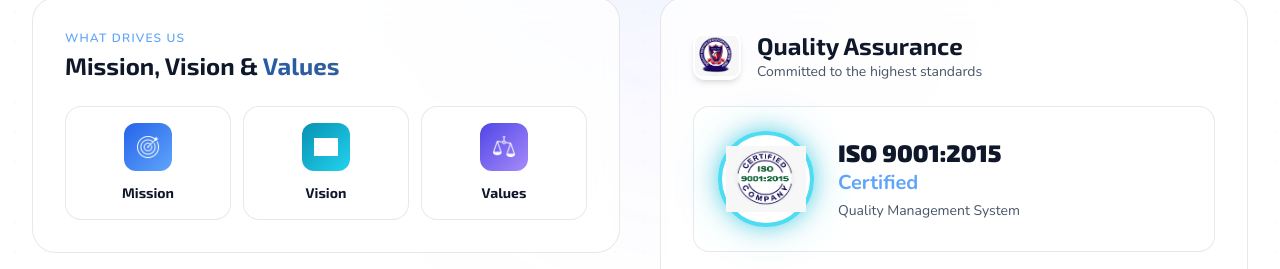
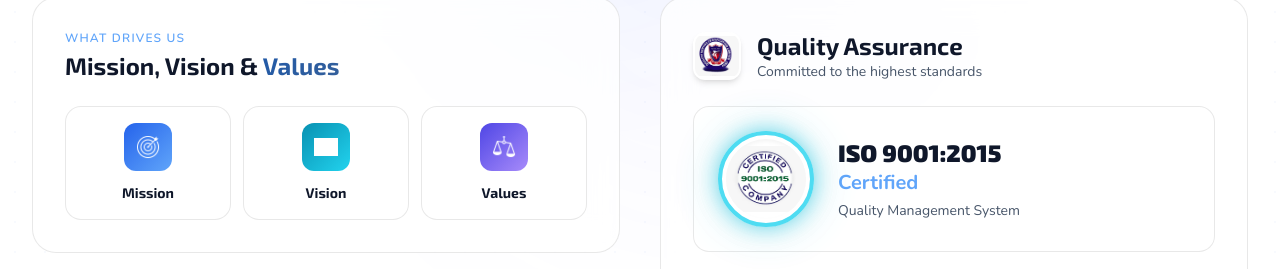
Before and after one commit to Yasir533/sai-infotech-webapp, a React (Vite) app in the folder sai-info/: page / in a window 1280 px wide. Shown: the part 1687-1956 px from the top of the page. Built offline with nearby package versions, Linux system fonts and the light colour scheme; grey boxes are pictures that could not be loaded; a web font is replaced by a local one.

Commit message:
style: apply rounded masking to ISO certificate seal

```diff
--- a/sai-info/src/components/About.jsx
+++ b/sai-info/src/components/About.jsx
@@ -254,7 +254,7 @@ export default function About() {
                 </div>
               </div>
 
-              {/* Glowing Badge with ISO badge logo (iso-seal.png) */}
+              {/* Glowing Badge with ISO badge logo (iso-seal.png) - round seal */}
               <div className="glass rounded-2xl border border-blue-500/20 p-6 mb-6 flex items-center gap-6">
                 <div className="flex-shrink-0 w-24 h-24 relative flex items-center justify-center">
                   <div
@@ -264,7 +264,7 @@ export default function About() {
                   <img
                     src={isoBadge}
                     alt="ISO Certification Badge"
-                    className="w-20 h-20 object-contain relative z-10"
+                    className="w-20 h-20 object-contain relative z-10 rounded-full shadow-inner"
                   />
                 </div>
                 <div>
```
